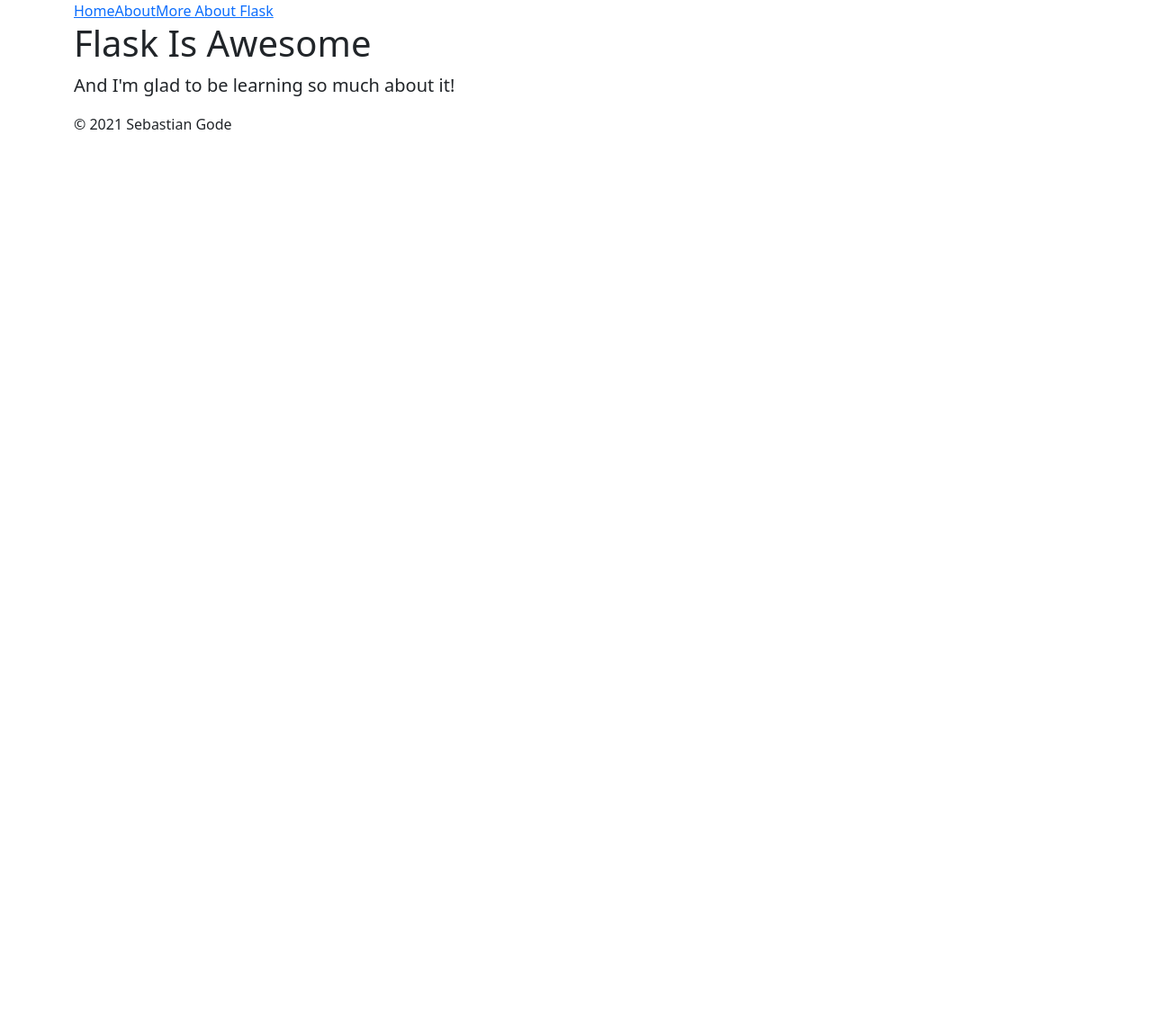
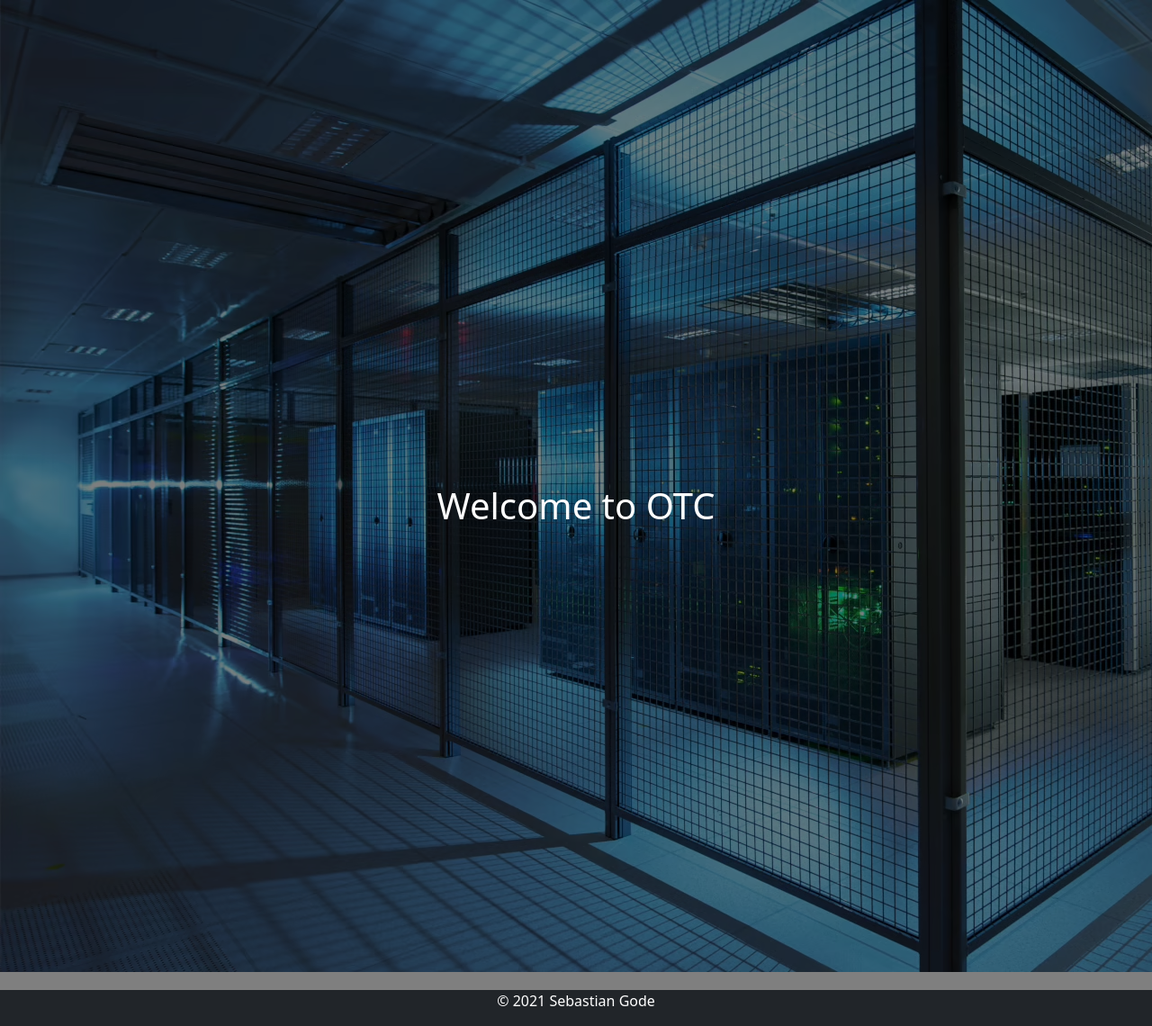
Before and after one commit to SebastianGode/sshflask, a Flask app: page / in a window 1280 px wide. Shown: the whole page at 90% size. Run offline with Flask 2, Linux system fonts and the light colour scheme; some libraries are stand-ins or nearby versions.

Commit message:
Better page

```diff
--- /dev/null
+++ b/app/static/custom.css
@@ -0,0 +1,34 @@
+.container-fluid {
+    padding-left: 0 !important;
+    padding-right: 0 !important;
+}
+
+.bg-image-cover {
+    background-size: cover;
+}
+
+.bg {
+    /* Set rules to fill background */
+    min-height: 100%;
+    min-width: 1920px;
+
+    /* Set up proportionate scaling */
+    width: 100%;
+    height: auto;
+
+    /* Set up positioning */
+    position: fixed;
+    top: 0;
+    left: 0;
+}
+
+@media screen and (max-width: 1024px) { /* Specific to this particular image */
+    img.bg {
+      left: 50%;
+      margin-left: -512px;   /* 50% */
+    }
+}
+
+.abs {
+    position: absolute;
+}
--- a/app/templates/base.html
+++ b/app/templates/base.html
@@ -1,28 +1,27 @@
 <!DOCTYPE html>
-<html lang="en">
+<html lang="en" class="h-100">
   <head>
     <title>{% block title %}{% endblock %}</title>
     <!-- Bootstrap CSS -->
     <link href="../static/bootstrap.min.css" rel="stylesheet">
     <!-- Bootstrap JS -->
     <script src="../static/bootstrap.bundle.min.js"></script>
+    <!-- Custom CSS -->
+    <link href="../static/custom.css" rel="stylesheet">
   </head>
-  <body>
-    <div class="container">
-      <div class="header clearfix">
-        <nav>
-          <ul class="nav nav-pills pull-right">
-            <li role="presentation"><a href="/">Home</a></li>
-            <li role="presentation"><a href="/about">About</a></li>
-            <li role="presentation"><a href="http://flask.pocoo.org" target="_blank">More About Flask</a></li>
-          </ul>
-        </nav>
-      </div>
+  <body class="d-flex flex-column h-100">
+    <main class="flex-shrink-0 container-fluid">
       {% block body %}
       {% endblock %}
-      <footer class="footer">
-        <p>© 2021 Sebastian Gode</p>
-      </footer>
-    </div> <!-- /container -->
+    </main>
+
+    <!-- <footer class="footer mt-auto py-3 bg-dark">
+      <div class="container">
+        <div class="mx-auto">
+          <p class="text-center">© 2021 Sebastian Gode</p>
+        </div>
+
+      </div>
+    </footer> -->
   </body>
 </html>
--- a/app/templates/register.html
+++ b/app/templates/register.html
@@ -1,8 +1,26 @@
 {% extends "base.html" %}
 {% block title %}Register Page{% endblock %}
 {% block body %}
-<div class="jumbotron">
-  <h1>Flask Is Awesome</h1>
-  <p class="lead">And I'm glad to be learning so much about it!</p>
+<div id="intro" class="bg-image shadow-2-strong bg-image-cover" style="height: 95vh;">
+  <picture class="bg">
+    <source srcset="../static/pictures/Datacenter2.avif" type="image/avif">
+    <img src="../static/pictures/Datacenter2.jpg">
+  </picture>
+  <div class="mask abs" style="background-color: rgba(0, 0, 0, 0.5); height: 100vh; width: 100%">
+    <div class="container d-flex align-items-center justify-content-center text-center h-100">
+      <div class="text-white">
+        <h1 class="mb-3">Welcome to OTC</h1>
+      </div>
+    </div>
+  </div>
 </div>
+
+<footer class="footer mt-auto abs bg-dark" style="width: 100%; bottom: 0px">
+  <div class="container">
+    <div class="mx-auto">
+      <p class="text-center text-white">© 2021 Sebastian Gode</p>
+    </div>
+
+  </div>
+</footer>
 {% endblock %}
```
Also changed, not shown: app/static/package.json (added, +14 -0 lines), app/static/package-lock.json (added), app/static/pictures/Datacenter1.avif (added), app/static/pictures/Datacenter1.jpg (added), app/static/pictures/Datacenter2.avif (added), app/static/pictures/Datacenter2.jpg (added), app/static/pictures/Datacenter3.avif (added), app/static/pictures/Datacenter3.jpg (added), 2 other files.
